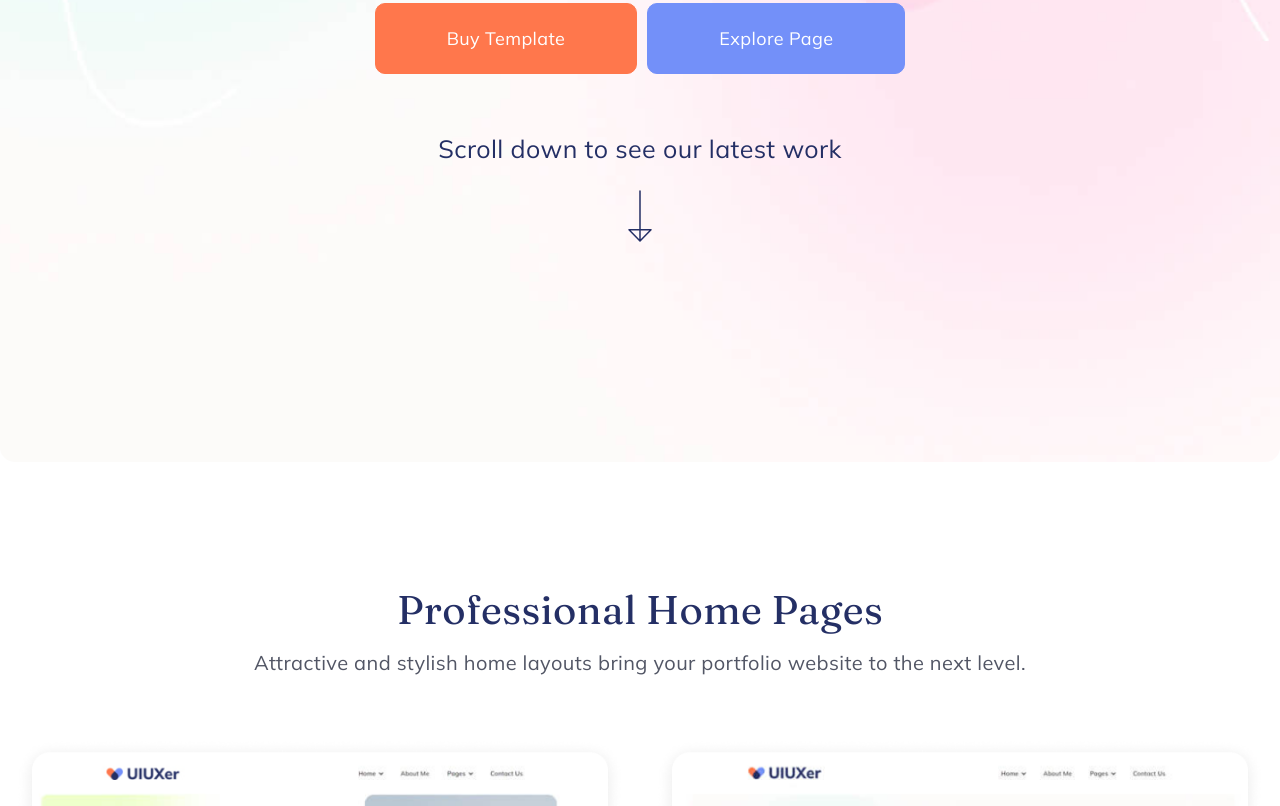
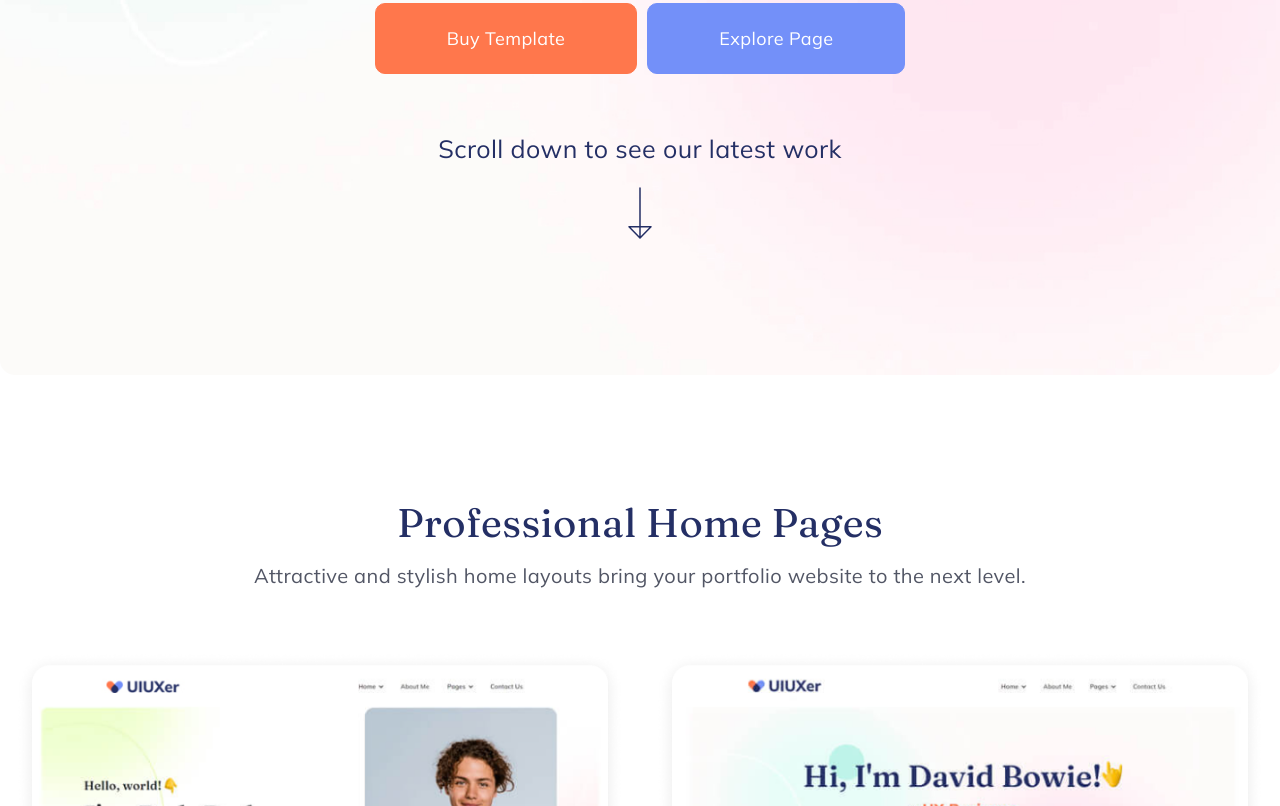
Before and after one commit to danyavlasenko/UIUXER, a plain HTML site: page index.html in a window 1280 px wide. Shown: the part 974-1780 px from the top of the page. Drawn offline with Linux system fonts and the light colour scheme.

Commit message:
Commit number 2
Fixed bug with background in the middle, end and start of the page and added a new arrow

```diff
--- a/index.html
+++ b/index.html
@@ -51,7 +51,7 @@
                         </div>
                         <div class="tell__scroll scroll">
                             <div class="scroll__text">Scroll down to see our latest work</div>
-                            <div class="scroll__arrow"></div>
+                            <div class="scroll__arrow"> <img src="image/arrow.svg" alt="Arrow Down"></div>
                         </div>
                     </div>
                 </div>
@@ -141,18 +141,6 @@
                             </div>
                         </div>
                     </div>
-
-
-
-
-
-
-
-
-
-
-
-
                     <div class="footer__more">
                         Copyright © UIUXer | Designed by VictorFlow Templates - Powered by Webflow
                     </div>
--- a/style.css
+++ b/style.css
@@ -80,8 +80,6 @@ select {
     padding: 0px 15px;
 }
 /*=======================================================================THE MAIN=====================================================================================*/
-/*font-family: 'Fraunces', serif;
-*/
 
 body {
     min-height: 100vh;
@@ -137,9 +135,10 @@ body {
 }
 .get-started {
   padding: 120px 0 0 0;
+  margin-bottom: 100px;
 }
 .footer{
-  background: url(../image/IMAGEdecorate02.png) center/cover no-repeat;
+  background: url(image/decorate02.jpg) center/cover no-repeat;
   padding: 120px 0 0 0;
 
 }
@@ -170,7 +169,8 @@ body {
 }
 /*============================================================================TELL================================================================================*/
 .tell__container {
-  background: url(../image/decorate.png) center/cover no-repeat;
+  background:url(image/decorate.jpg)center/cover no-repeat;
+  max-width: 100%;
   border-radius: 15px;
   padding: 136px;
   margin-bottom: 120px;
@@ -178,9 +178,9 @@ body {
 .tell__decorate {
 }
 .tell__body{
-
 }
 .tell__information {
+
 }
 .information {
 }
@@ -249,10 +249,12 @@ body {
 }
 .scroll__arrow{
   display: inline-block;
+  display: flex;
+  justify-content: center;
+  align-items: center;
 }
 .scroll__text {
-  background: url(../image/arrow.svg) center no-repeat;
-  padding: 0 0 135px 0;
+  padding: 0 0 20px 0;
   text-align: center;
   color: #242F65;
   font-size: 24px;
@@ -320,12 +322,6 @@ body {
 .body_picture {
   flex: 0 1 50%;
 }
-/*
-.body_picture:hover{
-  transition: all 1800ms cubic-bezier(0.455, 0.03, 0.515, 0.955) 0s;
-  transform: scale(0.5,0.5);
-}
-/*
 /*============================================================================CASE================================================================================*/
 .case__container {
   display: flex;
@@ -449,7 +445,7 @@ body {
 .get-started__container {
   padding: 120px 60px 0 60px;
   display: flex;
-  background: url(../image/decorate.png) center/cover no-repeat;
+  background: url(image/decorate.jpg) center/cover no-repeat;
   border-radius: 20px;
 }
 .get__started__background {
@@ -589,37 +585,6 @@ body {
 .footer__more{
   text-align: center;
 }
-
-
-
-
-
-
-
-
-
-
-
-
-
-
-
-
-
-
-
-
-
-
-
-
-
-
-
-
-
-
-
 /*==========================================================================MEDIA-REQUESTS==================================================================================*/
 @media (max-width:1087px) {
 
@@ -837,9 +802,5 @@ body {
   .get-started__subtitle{
   width: 220px;
   }
-
 }
-
-
-
 /*============================================================================================================================================================*/
```
Also changed, not shown: image/IMAGEdecorate02.png (deleted), image/decorate.jpg (added), image/decorate.png (deleted), image/decorate02.jpg (added), 2 other files.
